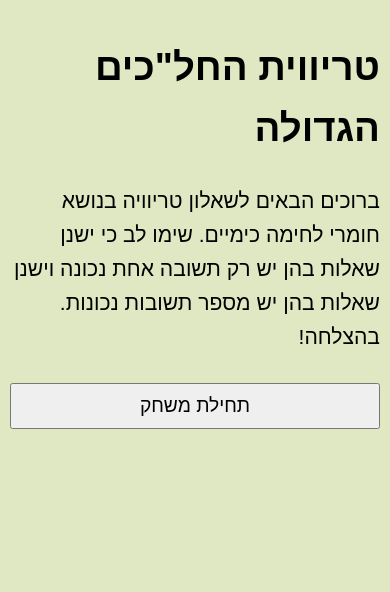
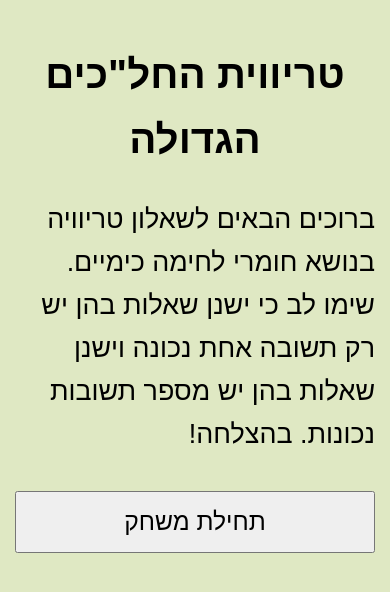
Before and after one commit to TalBabich/Trivias, a plain HTML site: page index.html in a window 390 px wide. Drawn offline with Linux system fonts and the light colour scheme.

Commit message:
Update index.html
adjust style

```diff
--- a/index.html
+++ b/index.html
@@ -4,7 +4,7 @@
   <meta charset="UTF-8">
   <meta name="viewport" content="width=device-width, initial-scale=1.0">
   <title>טריווית החל"כים הגדולה</title>
-  <style>
+    <style>
     body {
       font-family: Arial, sans-serif;
       direction: rtl;
@@ -57,14 +57,34 @@
       margin-top: 10px;
       font-weight: bold;
     }
+
     @media (max-width: 600px) {
       body {
-        font-size: 1.2em;
-        padding: 10px;
+        font-size: 1.4em;
+        padding: 15px;
+      }
+      h1 {
+        font-size: 1.8em;
+        text-align: center;
       }
       #nextBtn, #restartBtn, #startBtn {
         width: 100%;
-        box-sizing: border-box;
+        font-size: 1.1em;
+        padding: 15px;
+        margin: 15px 0;
+      }
+      .question {
+        font-size: 1.2em;
+      }
+      .answers label {
+        font-size: 1.1em;
+        padding: 10px 0;
+      }
+      #result {
+        font-size: 1.3em;
+      }
+      #intro {
+        font-size: 1.2em;
       }
     }
   </style>
```
